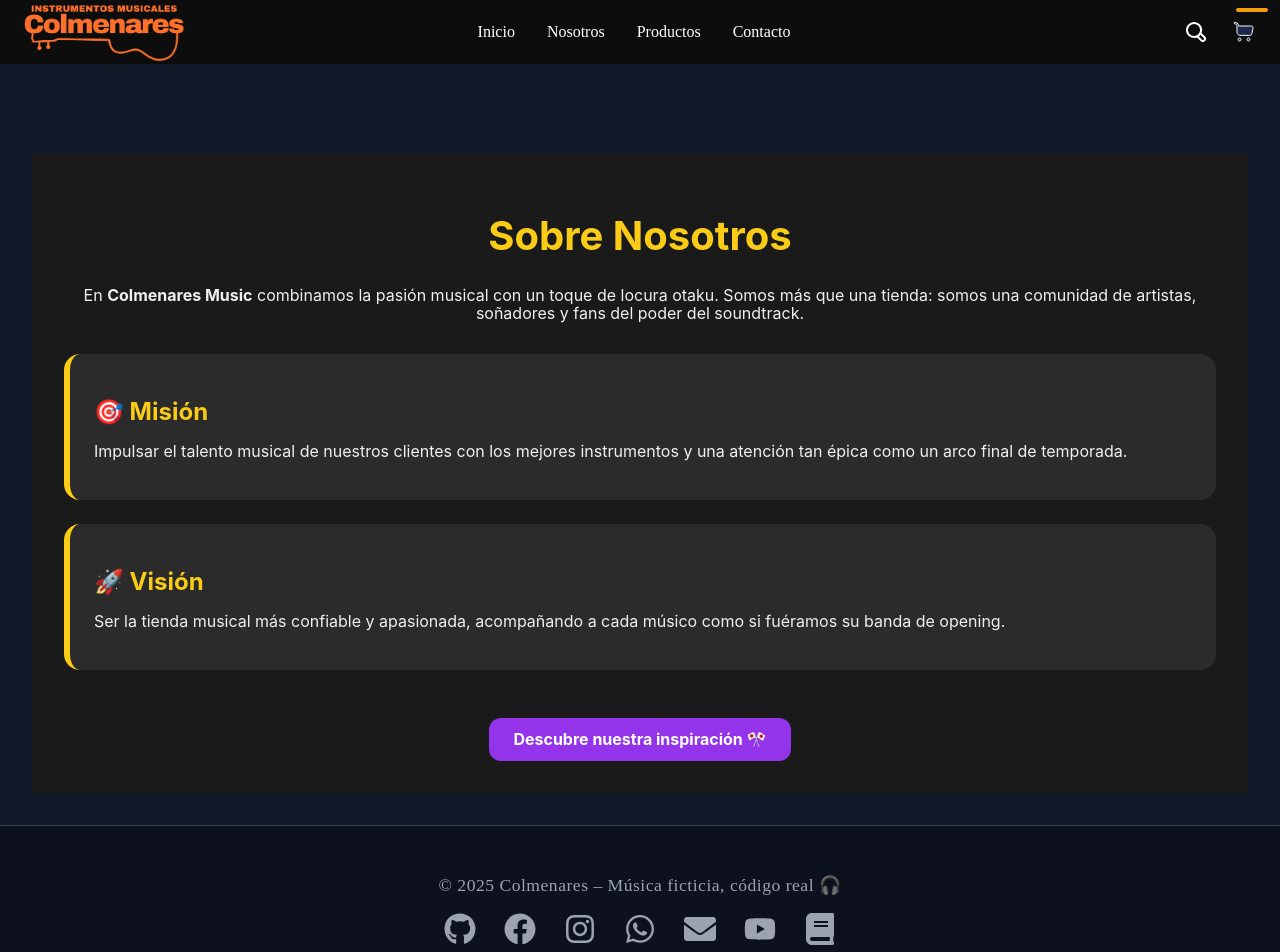
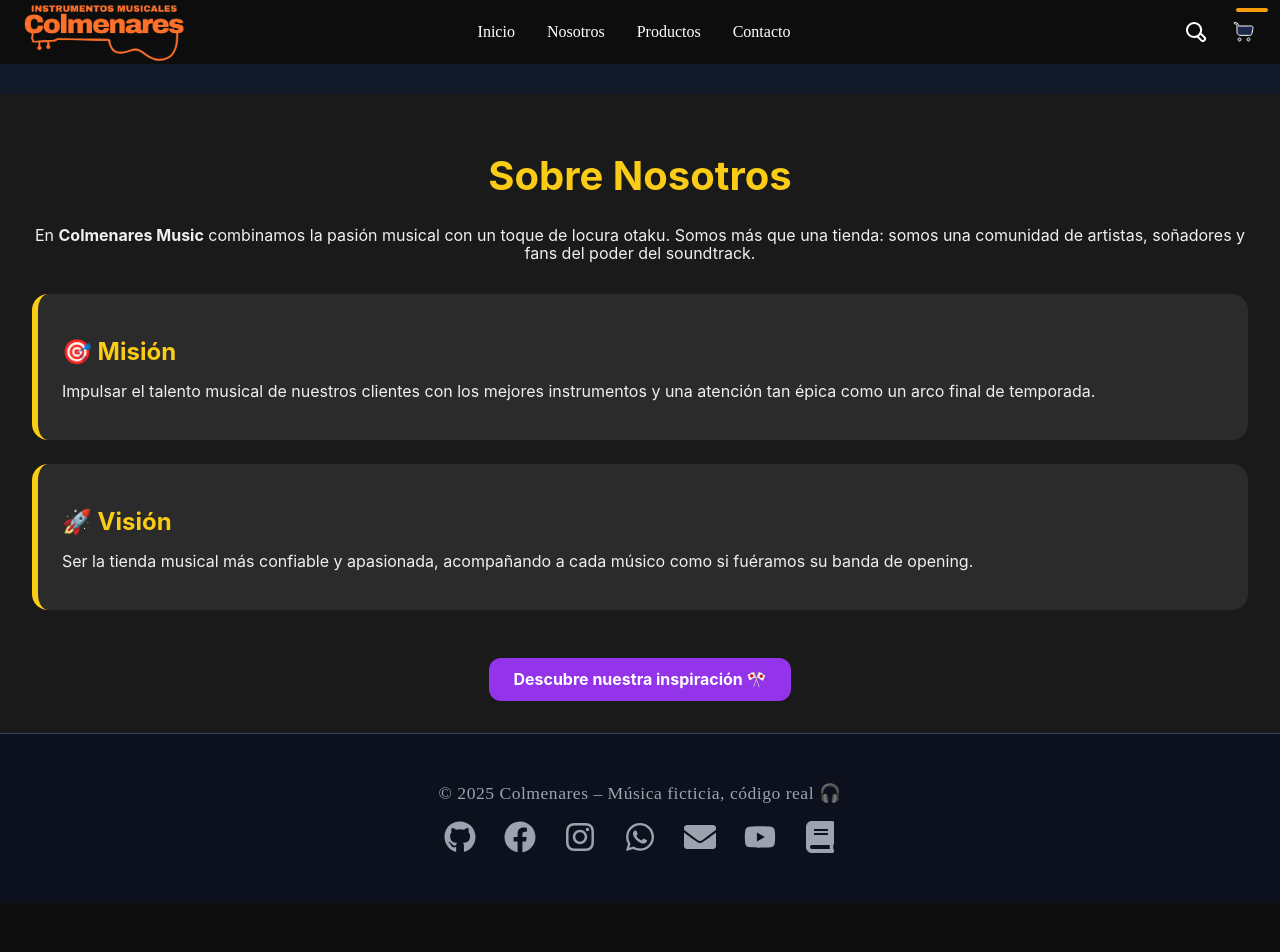
Before and after one commit to Manuelito18/colmenares-react, a React (Vite) app: page /nosotros in a window 1280 px wide. Shown: the top 952 px of the page. After the commit the page ends 903 px from the top, so only its background shows below. Built offline with nearby package versions, Linux system fonts and the light colour scheme.

Commit message:
chore(footer): mejoras ui

```diff
--- a/src/components/styles/Footer.module.css
+++ b/src/components/styles/Footer.module.css
@@ -1,7 +1,7 @@
 .footer {
   background: oklch(17.901% 0.02617 266.485);
   border-top: 1px solid #374151;
-  padding: 32px 0 20px 0;
+  padding: 32px 0 50px 0;
   text-align: center;
 }
 
--- a/src/components/styles/Layout.module.css
+++ b/src/components/styles/Layout.module.css
@@ -8,7 +8,9 @@
 
 .main {
   flex: 1;
-  padding: 2rem;
-  padding-top: 90px;
+  /*   padding: 2rem;
+  padding-top: 90px; */
+  padding-top: 30px;
+
   background-color: #111827;
 }
```
